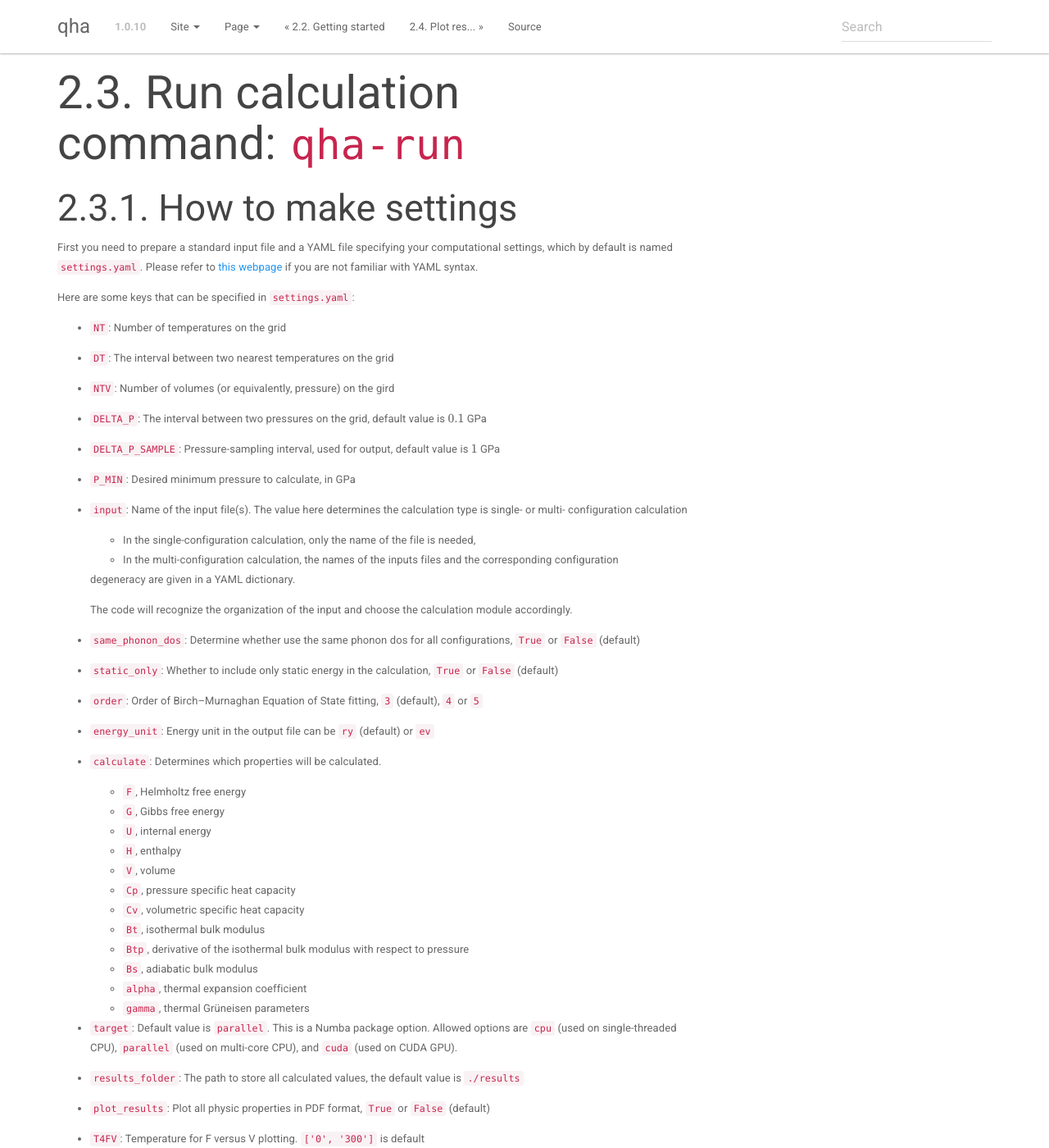
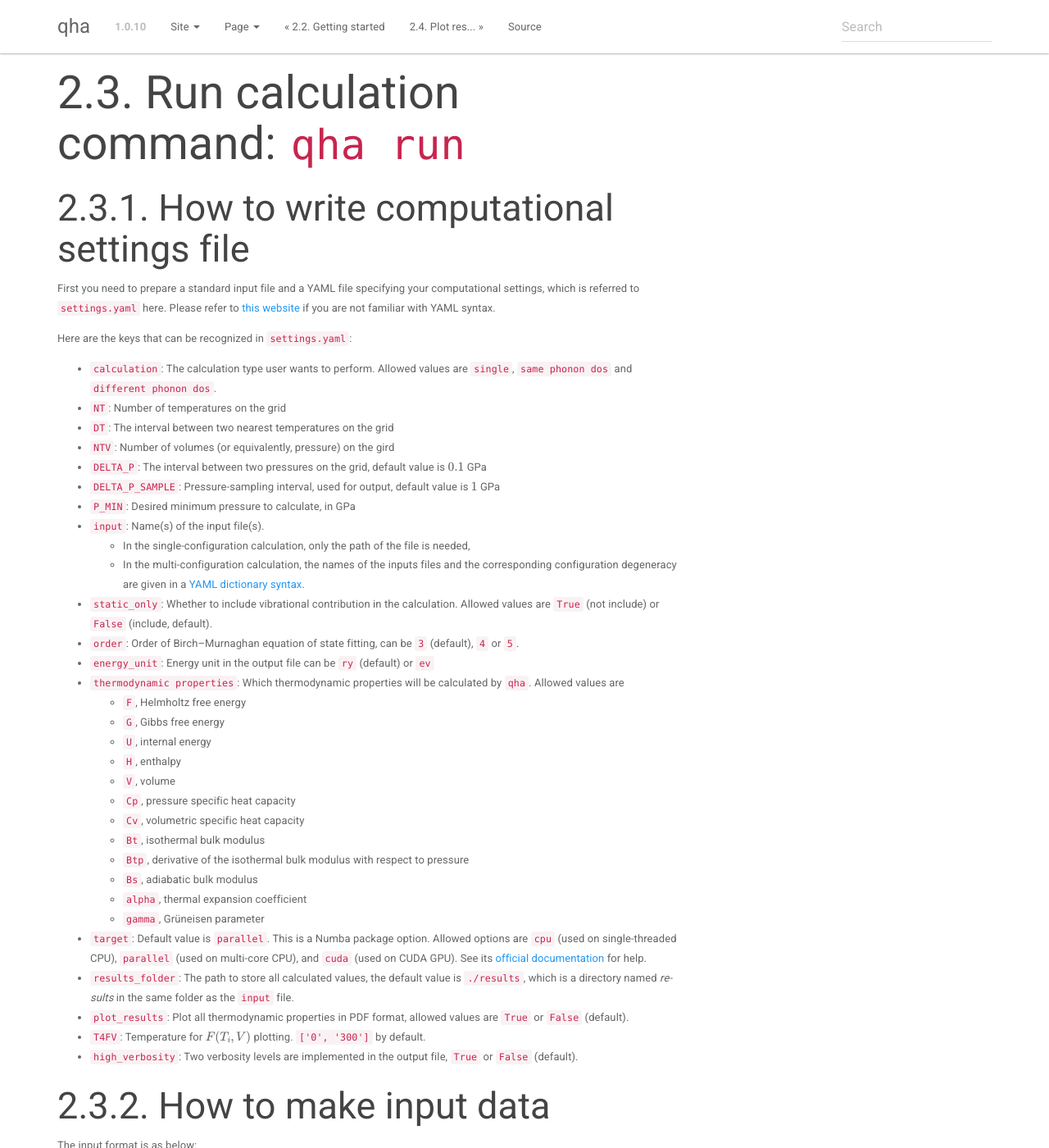
Before and after one commit to MineralsCloud/qha, a Sphinx documentation site: the page built from docs/source/tutorials/run.rst, in a window 1280 px wide and 1400 px high. Shown: the whole window at 82% size. Built offline with Sphinx 7.4.7, drawn with Linux system fonts in a browser that asks for light colours; some of the changed text lies outside the part shown.

Commit message:
Modify docs according to latest version

```diff
--- a/docs/source/tutorials/convert.rst
+++ b/docs/source/tutorials/convert.rst
@@ -1,4 +1,4 @@
-Prepare input command: ``qha-convert``
+Prepare input command: ``qha convert``
 **************************************
 
 If you have used `Quantum ESPRESSO <https://www.quantum-espresso.org>`_,
--- a/docs/source/tutorials/plot.rst
+++ b/docs/source/tutorials/plot.rst
@@ -1,10 +1,10 @@
-Plot results command: ``qha-plot``
+Plot results command: ``qha plot``
 **********************************
 
 We have also provided a command which can plot
-the results after running ``qha-run`` for quick
+the results after running ``qha run /path/to/settings.yaml`` for quick
 check.
 
 Just redirect to the folder where you run
-``qha-run`` and run ``qha-plot``, the plots will
+``qha run /path/to/settings.yaml`` and run ``qha plot /path/to/settings.yaml``, the plots will
 be in the same directory as previous results.
--- a/docs/source/tutorials/run.rst
+++ b/docs/source/tutorials/run.rst
@@ -1,34 +1,32 @@
-Run calculation command: ``qha-run``
+Run calculation command: ``qha run``
 ************************************
 
-How to make settings
-====================
+How to write computational settings file
+========================================
 
 First you need to prepare a standard input file and a YAML file specifying
-your computational settings, which by default is named ``settings.yaml``.
-Please refer to `this webpage <https://docs.ansible.com/ansible/latest/reference_appendices/YAMLSyntax.html>`_
+your computational settings, which is referred to ``settings.yaml`` here.
+Please refer to `this website <https://docs.ansible.com/ansible/latest/reference_appendices/YAMLSyntax.html>`_
 if you are not familiar with YAML syntax.
 
-Here are some keys that can be specified in ``settings.yaml``:
+Here are the keys that can be recognized in ``settings.yaml``:
 
+* ``calculation``: The calculation type user wants to perform. Allowed values are ``single``, ``same phonon dos`` and ``different phonon dos``.
 * ``NT``: Number of temperatures on the grid
 * ``DT``: The interval between two nearest temperatures on the grid
 * ``NTV``: Number of volumes (or equivalently, pressure) on the gird
 * ``DELTA_P``: The interval between two pressures on the grid, default value is :math:`0.1` GPa
 * ``DELTA_P_SAMPLE``: Pressure-sampling interval, used for output, default value is :math:`1` GPa
 * ``P_MIN``: Desired minimum pressure to calculate, in GPa
-* ``input``: Name of the input file(s). The value here determines the calculation type is single- or multi- configuration calculation
+* ``input``: Name(s) of the input file(s).
 
-  * In the single-configuration calculation, only the name of the file is needed,
-  * In the multi-configuration calculation, the names of the inputs files and the corresponding configuration
-  degeneracy are given in a YAML dictionary.
+  * In the single-configuration calculation, only the path of the file is needed,
+  * In the multi-configuration calculation, the names of the inputs files and the corresponding configuration degeneracy are given in a `YAML dictionary syntax <https://docs.ansible.com/ansible/latest/plugins/lookup/dict.html>`_.
 
-  The code will recognize the organization of the input and choose the calculation module accordingly.
-* ``same_phonon_dos``: Determine whether use the same phonon dos for all configurations, ``True`` or ``False`` (default)
-* ``static_only``: Whether to include only static energy in the calculation, ``True`` or ``False`` (default)
-* ``order``: Order of Birch–Murnaghan Equation of State fitting, ``3`` (default), ``4`` or ``5``
+* ``static_only``: Whether to include vibrational contribution in the calculation. Allowed values are ``True`` (not include) or ``False`` (include, default).
+* ``order``: Order of Birch–Murnaghan equation of state fitting, can be ``3`` (default), ``4`` or ``5``.
 * ``energy_unit``: Energy unit in the output file can be ``ry`` (default) or ``ev``
-* ``calculate``: Determines which properties will be calculated.
+* ``thermodynamic properties``: Which thermodynamic properties will be calculated by ``qha``. Allowed values are
 
   * ``F``, Helmholtz free energy
   * ``G``, Gibbs free energy
@@ -41,15 +39,16 @@ Here are some keys that can be specified in ``settings.yaml``:
   * ``Btp``, derivative of the isothermal bulk modulus with respect to pressure
   * ``Bs``, adiabatic bulk modulus
   * ``alpha``, thermal expansion coefficient
-  * ``gamma``, thermal Grüneisen parameters
+  * ``gamma``, Grüneisen parameter
 
 * ``target``: Default value is ``parallel``.
-  This is a Numba package option. Allowed options are ``cpu`` (used on single-threaded CPU), ``parallel`` (used on multi-core CPU),
-  and ``cuda`` (used on CUDA GPU).
-* ``results_folder``: The path to store all calculated values, the default value is ``./results``
-* ``plot_results``: Plot all physic properties in PDF format, ``True`` or ``False`` (default)
-* ``T4FV``: Temperature for F versus V plotting. ``['0', '300']`` is default
-* ``high_verbosity``: Two verbosity levels are implemented, ``True`` or ``False`` (default)
+  This is a Numba package option. Allowed options are ``cpu`` (used on single-threaded CPU), ``parallel`` (used on multi-core CPU), and ``cuda`` (used on CUDA GPU).
+  See its `official documentation <http://numba.pydata.org/numba-doc/0.39.0/reference/jit-compilation.html#numba.vectorize>`_ for help.
+* ``results_folder``: The path to store all calculated values, the default value is ``./results``, which is a directory named `results` in
+  the same folder as the ``input`` file.
+* ``plot_results``: Plot all thermodynamic properties in PDF format, allowed values are ``True`` or ``False`` (default).
+* ``T4FV``: Temperature for :math:`F(T_i, V)` plotting. ``['0', '300']`` by default.
+* ``high_verbosity``: Two verbosity levels are implemented in the output file, ``True`` or ``False`` (default).
 
 How to make input data
 ======================
@@ -61,12 +60,14 @@ The input format is as below:
    :align: center
 
 After you have prepared ``settings.yaml`` and ``input`` in the same directory,
-just open your terminal, redirect to that directory and run::
+just open the terminal, redirect to that directory and run::
 
-   $ qha-run settings.yaml
+   $ qha run ./settings.yaml
 
 then the results will be generated in the directory specified
-in ``results_folder`` option.
+in ``results_folder`` option in ``settings.yaml``.
+If the ``settings.yaml`` is not in the same directory as your input file, you have to explicitly specify the
+path of it on your computer.
 
 
 Output
```
